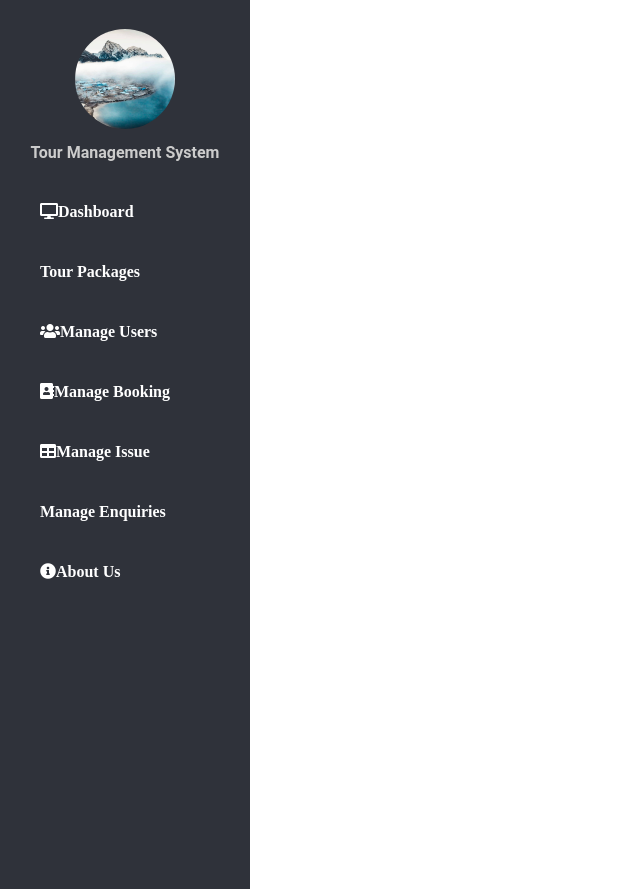
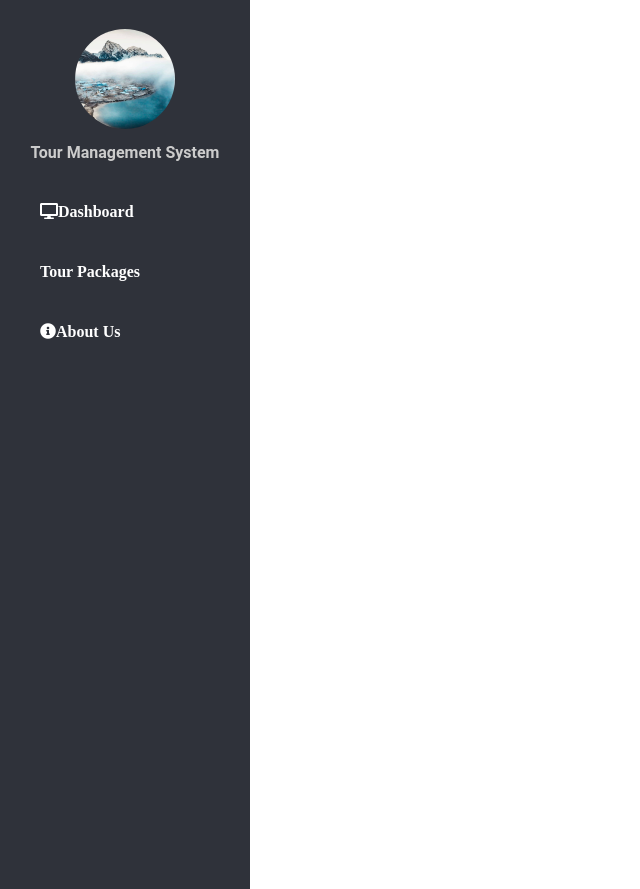
Before and after one commit to sras123/TMS, a Django app: page / in a window 1280 px wide. Shown: the part 92-981 px from the top of the page, without its empty margins (0-640 px from the left). Run offline with Django 4.2, Linux system fonts and the light colour scheme; some libraries are stand-ins or nearby versions.

Commit message:
fixing user dashboard

```diff
--- a/static/css/main.css
+++ b/static/css/main.css
@@ -12,7 +12,7 @@ body {
     align-items: center;
     justify-content: center;
     font-size: 18px;
-    background: var(--color-primary)
+    background: var(--color-primary);
 
     background-size: cover;
 
@@ -49,7 +49,7 @@ body {
 
 .form_-title{
     margin-bottom: 2rem;
-    text-algin: center;
+    text-align: center;
 }
 
 .form__message{
@@ -102,7 +102,7 @@ body {
 
 .form__button{
      width: 100%;
-     padding: 1rem 2rem
+     padding: 1rem 2rem;
      font-weight: bold;
      font-size: 1.1rem;
      color: #ffffff;
--- /dev/null
+++ b/templates/AboutUs.html
@@ -0,0 +1 @@
+<h2><center>About Us</center></h2>
--- /dev/null
+++ b/templates/Tourpackages.html
@@ -0,0 +1 @@
+<center><h2>Packages</h2></center>
--- a/templates/home.html
+++ b/templates/home.html
@@ -31,13 +31,9 @@
               <img src="{% static 'Images/profile.png' %}"  class="profile_image" alt="">
               <h4>Tour Management System</h4>
             </center>
-            <a href="#"><i class="fa fa-desktop" aria-hidden="true">Dashboard</i></a>
-            <a href="#"><i class="fa fa-navicon" aria-hidden="true">Tour Packages</i></a>
-            <a href="#"><i class="fa fa-users" aria-hidden="true">Manage Users</i></a>
-            <a href="#"><i class="fa fa-address-book" aria-hidden="true">Manage Booking</i></a>
-            <a href="#"><i class="fa fa-table" aria-hidden="true">Manage Issue</i></a>
-            <a href="#"><i class="fa fa-file-text" aria-hidden="true">Manage Enquiries</i></a>
-            <a href="#"><i class="fa fa-info-circle" aria-hidden="true">About Us</i></a>
+            <a href="{% url 'home'%}"><i class="fa fa-desktop" aria-hidden="true">Dashboard</i></a>
+            <a href="{% url 'Tourpackages'%}"><i class="fa fa-navicon" aria-hidden="true">Tour Packages</i></a>
+            <a href="{% url 'AboutUs'%}"><i class="fa fa-info-circle" aria-hidden="true">About Us</i></a>
         </div>
         <!--sidebar end-->
 
--- a/tourmanagementsytem/urls.py
+++ b/tourmanagementsytem/urls.py
@@ -6,5 +6,7 @@ urlpatterns = [
     path('', views.home, name='home'),
     path('createAccount', views.createAccount, name='createAccount'),
     path('index', views.index, name='index'),
+    path('Tourpackages', views.Tourpackages, name='Tourpackages'),
+    path('AboutUs', views.AboutUs, name='AboutUs'),
 
 ]
--- a/tourmanagementsytem/views.py
+++ b/tourmanagementsytem/views.py
@@ -67,3 +67,10 @@ def createAccount(request):
 def logout(request):
     auth.logout(request)
     return redirect('/')
+
+def Tourpackages(request):
+    return render(request, 'Tourpackages.html')
+
+
+def AboutUs(request):
+    return render(request, 'AboutUs.html')
```
